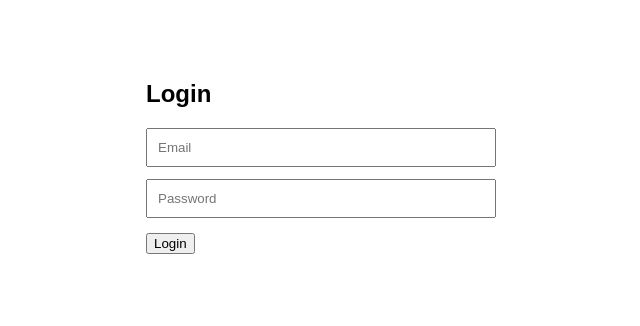
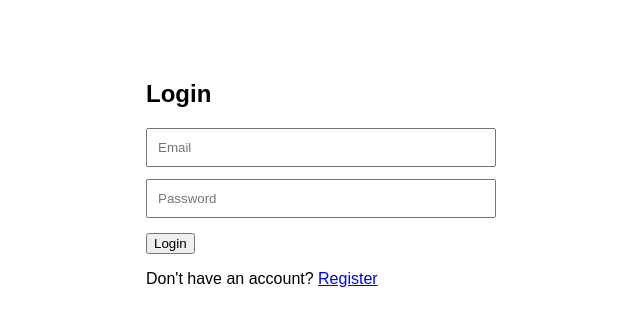
Before and after one commit to Prince739282/BrokenAccessControl-IncidentResponse, a React (Vite) app in the folder frontend/: page /login in a window 1280 px wide. Shown: the top 326 px of the page, without its empty margins (319-959 px from the left). Built offline with nearby package versions, Linux system fonts and the light colour scheme.

Commit message:
Add register link to login page

```diff
--- a/frontend/src/pages/Login.jsx
+++ b/frontend/src/pages/Login.jsx
@@ -1,6 +1,7 @@
 import { useState } from "react";
 import axios from "axios";
 import { useNavigate } from "react-router-dom";
+import { Link } from "react-router-dom";
 
 const Login = () => {
   const [email, setEmail] = useState("");
@@ -67,6 +68,9 @@
         />
 
         <button type="submit">Login</button>
+        <p>
+          Don't have an account? <Link to="/register">Register</Link>
+        </p>
       </form>
 
       {message && <p>{message}</p>}
```
